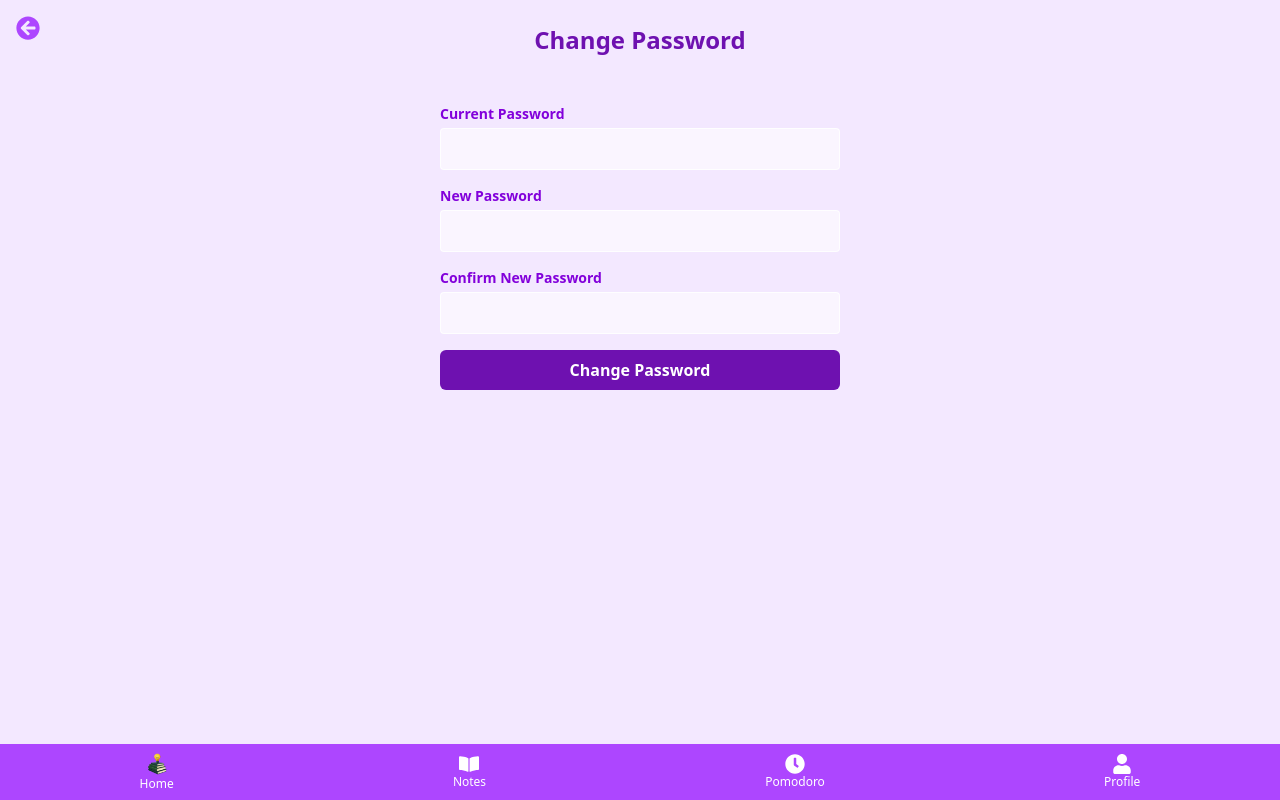
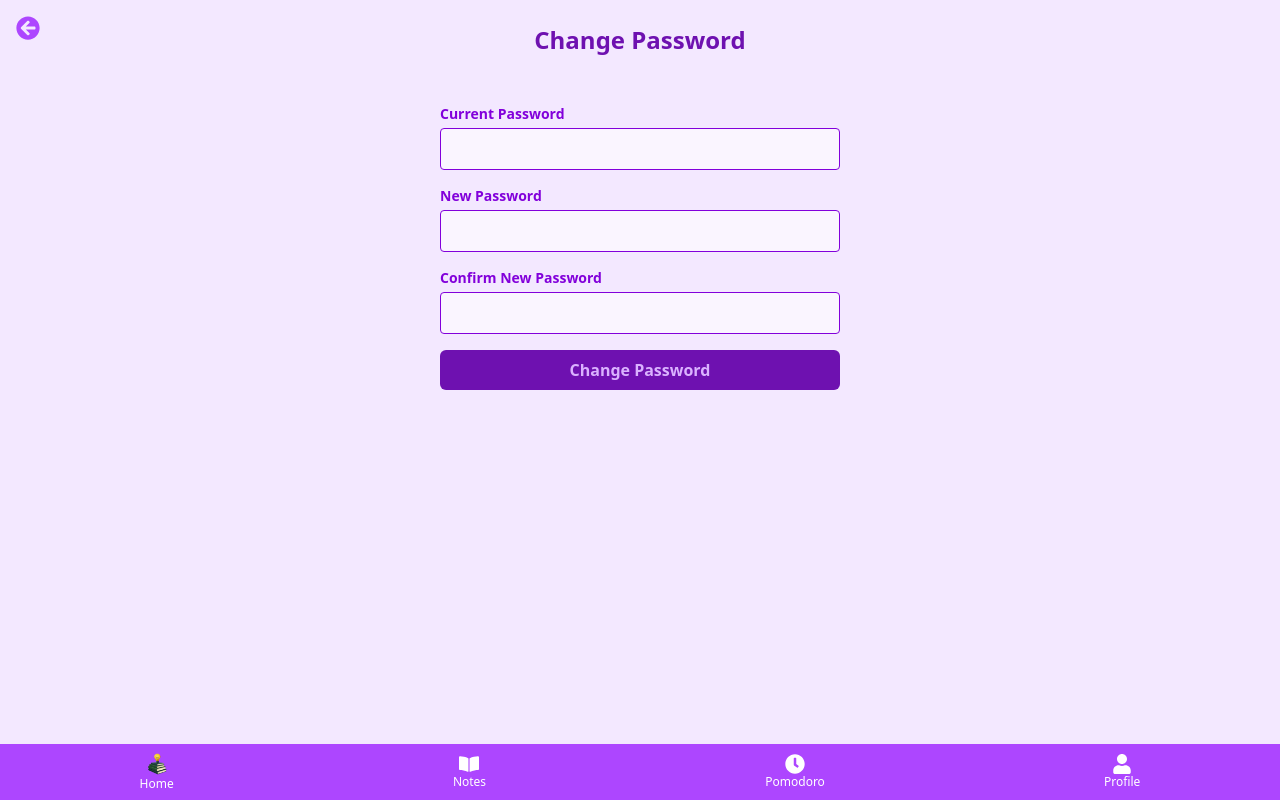
Before and after one commit to JoyObaidu/StudyPal-Webapp--Reactrouter, a React (Vite) app: page /changepassword in a window 1280 px wide. Built offline with nearby package versions, Linux system fonts and the light colour scheme.

Commit message:
changed colors

```diff
--- a/src/pages/ChangePassword.jsx
+++ b/src/pages/ChangePassword.jsx
@@ -46,7 +46,7 @@ const ChangePassword = () => {
             type="password"
             value={currentPassword}
             onChange={(e) => setCurrentPassword(e.target.value)}
-            className="w-full border rounded px-3 py-2 bg-purple-50 focus:outline-none focus:ring-2 focus:ring-purple-400"
+            className="w-full border text-purple-700 rounded px-3 py-2 bg-purple-50 focus:outline-none focus:ring-2 focus:ring-purple-400"
             required
           />
         </div>
@@ -57,7 +57,7 @@ const ChangePassword = () => {
             type="password"
             value={newPassword}
             onChange={(e) => setNewPassword(e.target.value)}
-            className="w-full border rounded px-3 py-2 bg-purple-50 focus:outline-none focus:ring-2 focus:ring-purple-400"
+            className="w-full border text-purple-700 rounded px-3 py-2 bg-purple-50 focus:outline-none focus:ring-2 focus:ring-purple-400"
             required
           />
         </div>
@@ -68,14 +68,14 @@ const ChangePassword = () => {
             type="password"
             value={confirmPassword}
             onChange={(e) => setConfirmPassword(e.target.value)}
-            className="w-full border rounded px-3 py-2 bg-purple-50 focus:outline-none focus:ring-2 focus:ring-purple-400"
+            className="w-full border rounded px-3 py-2 text-purple-700 bg-purple-50 focus:outline-none focus:ring-2 focus:ring-purple-400"
             required
           />
         </div>
 
         <button
           type="submit"
-          className="w-full bg-purple-800 text-white py-2 rounded-md font-semibold hover:bg-purple-700 transition"
+          className="w-full bg-purple-800 text-purple-300 py-2 rounded-md font-semibold hover:bg-purple-700 transition"
         >
           Change Password
         </button>
--- a/src/pages/EditProfile.jsx
+++ b/src/pages/EditProfile.jsx
@@ -36,7 +36,7 @@ const EditProfile = () => {
             <label className="block text-purple-800 font-semibold mb-1">Name</label>
             <input
               type="text"
-              className="w-full p-3 rounded-lg border border-purple-300 bg-white shadow-sm focus:outline-none focus:ring-2 focus:ring-purple-400 transition"
+              className="w-full text-purple-300 p-3 rounded-lg border border-purple-300 bg-white shadow-sm focus:outline-none focus:ring-2 focus:ring-purple-400 transition"
               value={name}
               onChange={(e) => setName(e.target.value)}
             />
@@ -46,7 +46,7 @@ const EditProfile = () => {
             <label className="block text-purple-800 font-semibold mb-1">Email</label>
             <input
               type="email"
-              className="w-full p-3 rounded-lg border border-purple-300 bg-white shadow-sm focus:outline-none focus:ring-2 focus:ring-purple-400 transition"
+              className="w-full text-purple-300 p-3 rounded-lg border border-purple-300 bg-white shadow-sm focus:outline-none focus:ring-2 focus:ring-purple-400 transition"
               value={email}
               onChange={(e) => setEmail(e.target.value)}
             />
@@ -55,7 +55,7 @@ const EditProfile = () => {
           <div>
             <label className="block text-purple-800 font-semibold mb-1">Bio</label>
             <textarea
-              className="w-full p-3 rounded-lg border border-purple-300 bg-white shadow-sm focus:outline-none focus:ring-2 focus:ring-purple-400 transition"
+              className="w-full text-shadow-purple-800 p-3 rounded-lg border border-purple-300 bg-white shadow-sm focus:outline-none focus:ring-2 focus:ring-purple-400 transition"
               rows="3"
               value={bio}
               onChange={(e) => setBio(e.target.value)}
```
